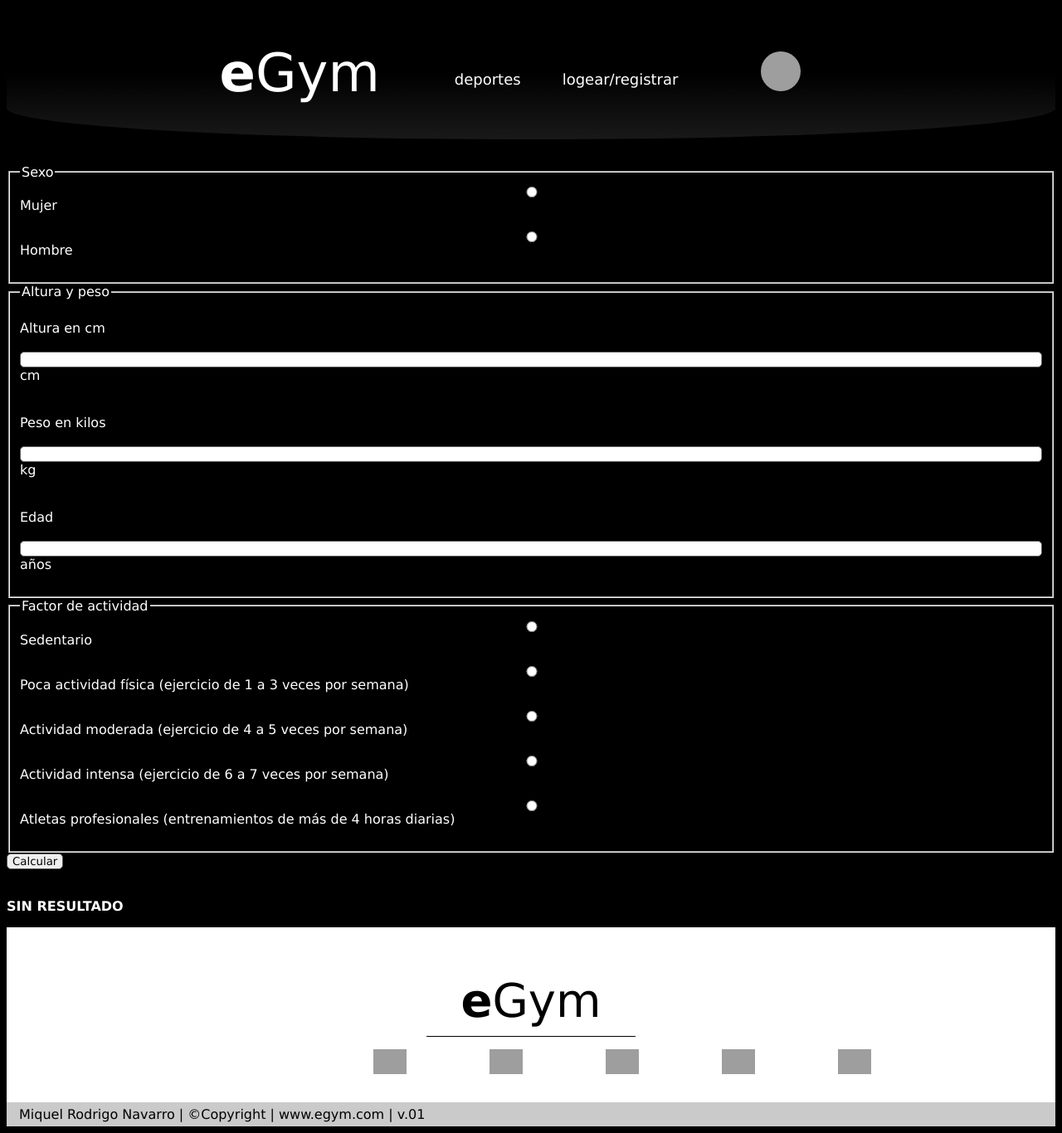
After one commit to miquelRodrigo/eGym_TFG, a PHP site: page /src/calculadora.php in a window 1280 px wide. The commit adds this page. Shown: the whole page at 83% size. Run offline with PHP 8.4, Linux system fonts and the light colour scheme; grey boxes are pictures that could not be loaded.

Commit message:
calculadora demo

```diff
--- /dev/null
+++ b/src/calculadora.php
@@ -0,0 +1,160 @@
+<?php
+require_once('clases/Usuario.php');
+if (isset($_SESSION['user'])) {
+    session_start();
+    $usuario = unserialize($_SESSION['user']);
+}
+
+$calorias = "SIN RESULTADO";
+
+//resolución de formulario de calorias
+if (isset($_POST['submit'])) {
+
+    //diferenciar entre mujer y hombre
+    if ($_POST['sexo'] == 'mujer') {
+        $calorias = (65 + (9.6 * $_POST['peso'])) + ((1.8 * $_POST['altura']) - (4.7 * $_POST['edad'])) * $_POST['actividad'];
+    } else {
+        $calorias = (66 + (13.7 * $_POST['peso'])) + ((5 * $_POST['altura']) - (6.8 * $_POST['edad'])) * $_POST['actividad'];
+    }
+}
+?>
+
+<!DOCTYPE html>
+<html lang="es">
+
+<head>
+    <meta charset="UTF-8">
+    <meta http-equiv="X-UA-Compatible" content="IE=edge">
+    <meta name="viewport" content="width=device-width, initial-scale=1.0">
+    <title>calculadora</title>
+    <link rel="stylesheet" href="css/header_footer.css">
+    <link rel="stylesheet" href="css/forms.css">
+</head>
+
+<body>
+    <header>
+        <div>
+            <a href="../index.php">
+                <h1><b>e</b>Gym</h1>
+            </a>
+        </div>
+        <div>
+            <nav>
+                <ul>
+                    <li class="nav-li">
+                        <div class="dropdown">
+                            <span>deportes</span>
+                            <div class="dropdown-content">
+                                <form action="deportes.php" method="post">
+                                    <input type="hidden" name="deporte" value="Calistenia">
+                                    <button type="submit" class="first-option-dropdown button-dropdown">calistenia</button>
+                                </form>
+                                <form action="deportes.php" method="post">
+                                    <input type="hidden" name="deporte" value="Boxeo">
+                                    <button type="submit" class="button-dropdown">boxeo</button>
+                                </form>
+                                <form action="deportes.php" method="post">
+                                    <input type="hidden" name="deporte" value="Cycling">
+                                    <button type="submit" class="button-dropdown">cycling</button>
+                                </form>
+                                <form action="deportes.php" method="post">
+                                    <input type="hidden" name="deporte" value="Crossfit">
+                                    <button type="submit" class="button-dropdown">crossfit</button>
+                                </form>
+                                <form action="deportes.php" method="post">
+                                    <input type="hidden" name="deporte" value="Natacion">
+                                    <button type="submit" class="button-dropdown">natación</button>
+                                </form>
+                            </div>
+                        </div>
+                    </li>
+                    <li class="nav-li"><a href="#" class="link-nav">logear/registrar</a></li>
+                </ul>
+            </nav>
+        </div>
+        <div>
+            <?php
+            if (isset($_SESSION['user'])) {
+                echo '<img src="../resources/fotos_usuarios/' . $usuario->imagenUsuario . '.png" alt="userImage" id="user-image">';
+            } else {
+                echo '<img src="../resources/fotos_usuarios/user.png" alt="userImage" id="user-image">';
+            }
+            ?>
+        </div>
+    </header>
+    <main>
+        <article>
+            <h2 class="none">calculadora</h2>
+            <div>
+                <form method="post" action="#">
+
+                    <fieldset>
+                        <legend>Sexo</legend>
+                        <input type="radio" id="mujer" name="sexo" value="Mujer" required>
+                        <label for="mujer">Mujer</label><br>
+                        <input type="radio" id="hombre" name="sexo" value="Hombre">
+                        <label for="hombre">Hombre</label><br>
+                    </fieldset>
+
+                    <fieldset>
+                        <legend>Altura y peso</legend>
+                        <br><label for="altura">Altura en cm</label><br>
+                        <input type="number" id="altura" name="altura" required>
+                        <label for="altura">cm</label><br>
+
+                        <br><label for="peso">Peso en kilos</label><br>
+                        <input type="number" id="peso" name="peso" required>
+                        <label for="peso">kg</label><br>
+
+                        <br><label for="edad">Edad</label><br>
+                        <input type="number" id="edad" name="edad" required>
+                        <label for="edad">años</label><br>
+                    </fieldset>
+
+                    <fieldset>
+                        <legend>Factor de actividad</legend>
+                        <input type="radio" id="sedentario" name="actividad" value="1.2" required>
+                        <label for="sedentario">Sedentario</label><br>
+
+                        <input type="radio" id="poco" name="actividad" value="1.375">
+                        <label for="poco">Poca actividad física (ejercicio de 1 a 3 veces por semana)</label><br>
+
+                        <input type="radio" id="moderada" name="actividad" value="1.55">
+                        <label for="moderada">Actividad moderada (ejercicio de 4 a 5 veces por semana)</label><br>
+
+                        <input type="radio" id="instensa" name="actividad" value="1.725">
+                        <label for="instensa">Actividad intensa (ejercicio de 6 a 7 veces por semana)</label><br>
+
+                        <input type="radio" id="profesional" name="actividad" value="1.9">
+                        <label for="profesional">Atletas profesionales (entrenamientos de más de 4 horas diarias)</label><br>
+                    </fieldset>
+
+                    <input type="submit" value="Calcular" name="submit">
+                </form>
+                <br>
+                <p><b><?php echo $calorias; ?></b></p>
+
+            </div>
+        </article>
+    </main>
+    <footer>
+        <h2 class="none"></h2>
+        <div>
+            <div id="box-title">
+                <h3><b>e</b>Gym</h3>
+            </div>
+            <div id="box-icons">
+                <a href="#"><img src="../resources/iconos/linkedin.png" alt="linkedin" class="social-icon"></a>
+                <a href="#"><img src="../resources/iconos/facebook.png" alt="facebook" class="social-icon"></a>
+                <a href="#"><img src="../resources/iconos/twitter.png" alt="twitter" class="social-icon"></a>
+                <a href="#"><img src="../resources/iconos/youtube.png" alt="youtube" class="social-icon"></a>
+                <a href="#"><img src="../resources/iconos/instagram.png" alt="instagram" class="social-icon"></a>
+            </div>
+        </div>
+        <div id="web-info">
+            <span>Miquel Rodrigo Navarro | ©Copyright | www.egym.com | v.01</span>
+        </div>
+    </footer>
+</body>
+
+</html>
--- a/src/forms/deportes.php
+++ b/src/forms/deportes.php
@@ -11,7 +11,6 @@ $nivel = $_POST['nivel'];
 echo $nombreClase;
 echo $nivel;
 
-//!FIXME
 //se comprueba que nivel cambiar
 if ($nombreClase == 'Calistenia') {
     $usuario->nivelCalistenia = $nivel;
--- a/src/forms/login.php
+++ b/src/forms/login.php
@@ -11,7 +11,6 @@ $cotraseña = $_POST['password'];
 $correcto = false;
 $usuario;
 
-//!FIXME
 // parámetros db
 $host = 'localhost';
 $dbname = 'egym';
--- a/src/forms/register.php
+++ b/src/forms/register.php
@@ -19,6 +19,7 @@ if (isset($_POST['apellido2'])) {
 } else {
     $apellido2 = "";
 }
+
 //se encripta contraseña
 $contraseña_hash = password_hash($_POST['contraseña'], PASSWORD_DEFAULT);
 
--- a/src/subir_video.php
+++ b/src/subir_video.php
@@ -100,7 +100,6 @@ $usuario = unserialize($_SESSION['user']);
             </form>
 
 
-
         </article>
     </main>
     <footer>
```
